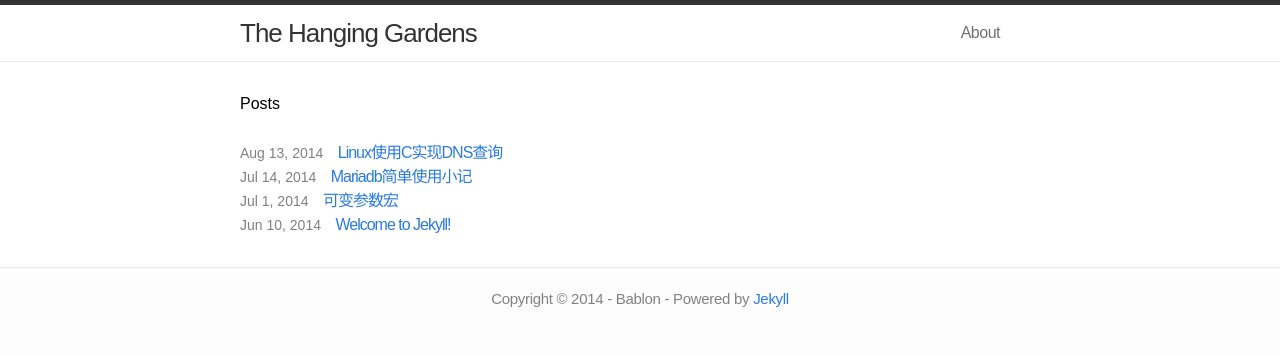
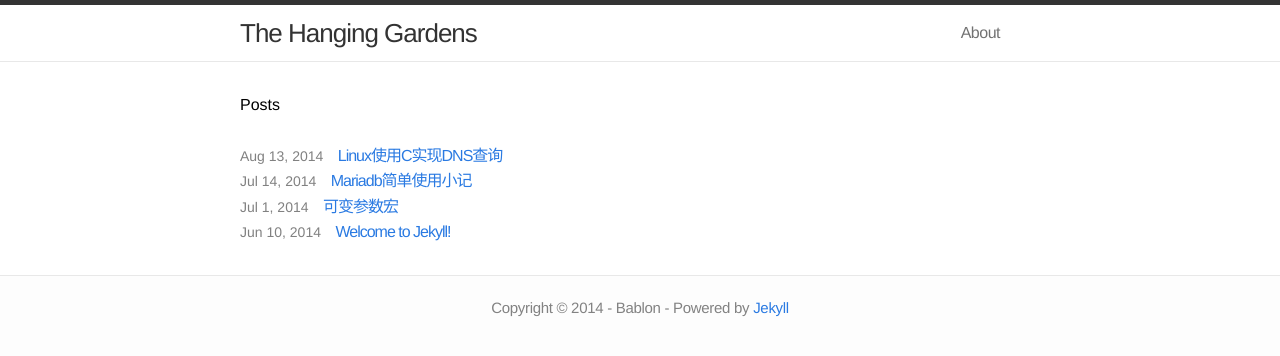
Before and after one commit to bablon/bablon.github.io, a Jekyll site: the page built from index.html, in a window 1280 px wide. Shown: the top 356 px of the page. Built offline with Jekyll 4.4.1, drawn with Linux system fonts in a browser that asks for light colours.

Commit message:
Update main.css

```diff
--- a/css/main.css
+++ b/css/main.css
@@ -12,9 +12,9 @@
   /*font-family: "Lucida Grande","Lucida Sans Unicode",Helvetica,Arial,Verdana,sans-serif;*/
   /*font-family: 1em "Droid Sans","Lucida Grande",Arial,"DejaVu Sans",Verdana,sans-serif;*/
   /*font-family: Helvetica, Arial, sans-serif;*/
-  font-family: Arial, SimSun, sans-serif;
+  font-family: "Helvetica Neue",Helvetica,"Segoe UI",Arial,freesans,sans-serif;
   font-size: 16px;
-  line-height: 1.5;
+  line-height: 1.6;
   font-weight: 300;
   background-color: #fdfdfd;
 }
```
